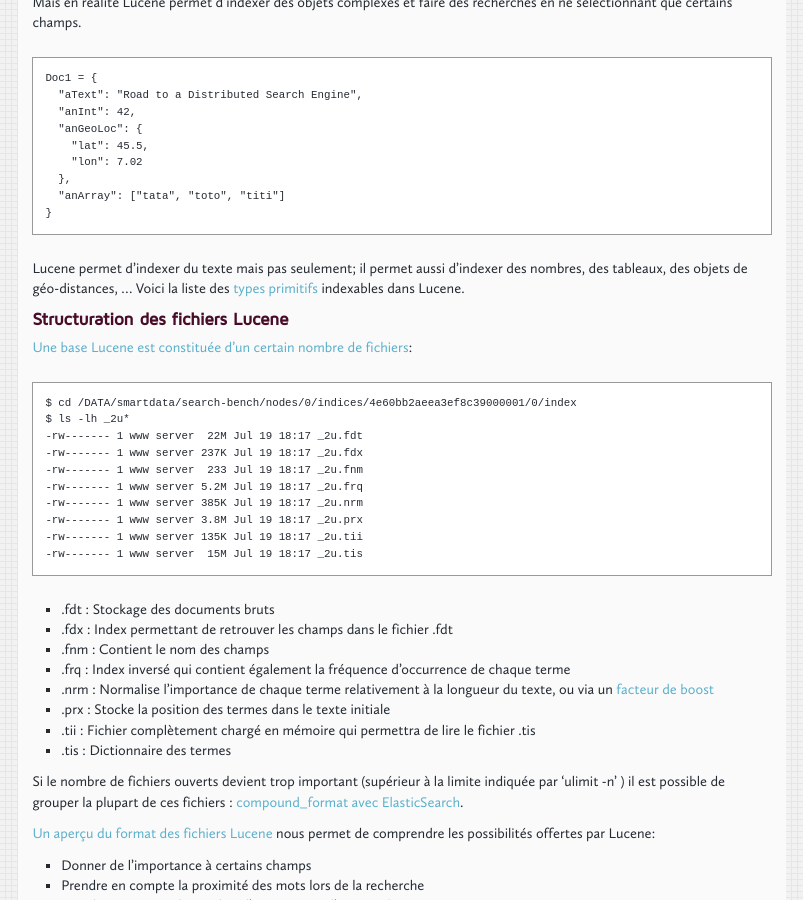
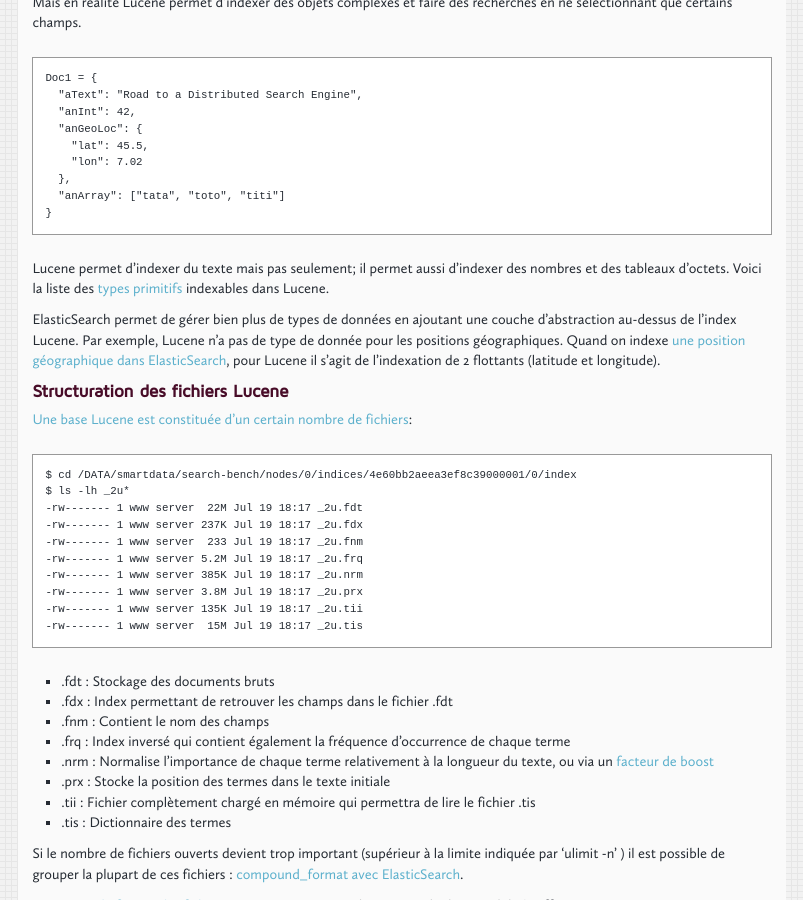
Before and after one commit to pullrequest/pullrequest.github.com, a Jekyll site: the page built from _posts/2012-08-21-au-coeur-d-elasticsearch.markdown, in a window 1280 px wide and 900 px high, scrolled down 3404 px. Shown: the whole window, without its empty margins (132-935 px from the left). Built offline with Jekyll 4.4.1, drawn with Linux system fonts in a browser that asks for light colours; nearby versions of some CDN libraries; comment, search, counter and statistics services are not loaded.

Commit message:
enleve une confusion au niveau des types primitif de Lucene

```diff
--- a/_posts/2012-08-21-au-coeur-d-elasticsearch.markdown
+++ b/_posts/2012-08-21-au-coeur-d-elasticsearch.markdown
@@ -167,8 +167,9 @@
       "anArray": ["tata", "toto", "titi"]
     }
 
-Lucene permet d'indexer du texte mais pas seulement; il permet aussi d'indexer des nombres, des tableaux, des objets de géo-distances, ...
-Voici la liste des [types primitifs](http://lucene.apache.org/core/3_6_1/fileformats.html#Primitive_Types) indexables dans Lucene.
+Lucene permet d'indexer du texte mais pas seulement; il permet aussi d'indexer des nombres et des tableaux d'octets. Voici la liste des [types primitifs](http://lucene.apache.org/core/3_6_1/fileformats.html#Primitive%20Types) indexables dans Lucene.
+
+ElasticSearch permet de gérer bien plus de types de données en ajoutant une couche d'abstraction au-dessus de l'index Lucene. Par exemple, Lucene n'a pas de type de donnée pour les positions géographiques. Quand on indexe [une position géographique dans ElasticSearch](http://www.elasticsearch.org/guide/reference/mapping/geo-point-type.html), pour Lucene il s'agit de l'indexation de 2 flottants (latitude et longitude).
 
 ### Structuration des fichiers Lucene
 
```
